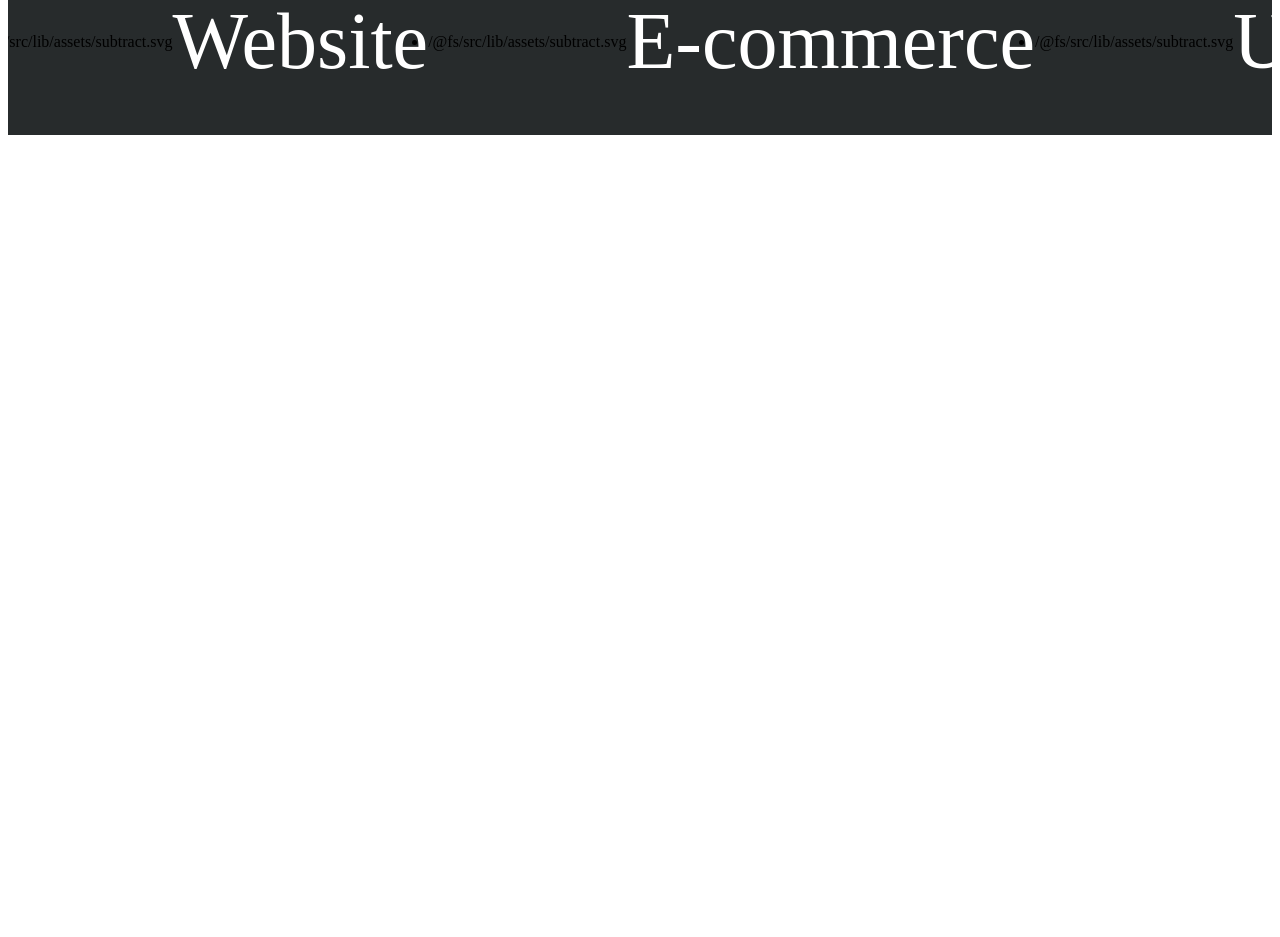
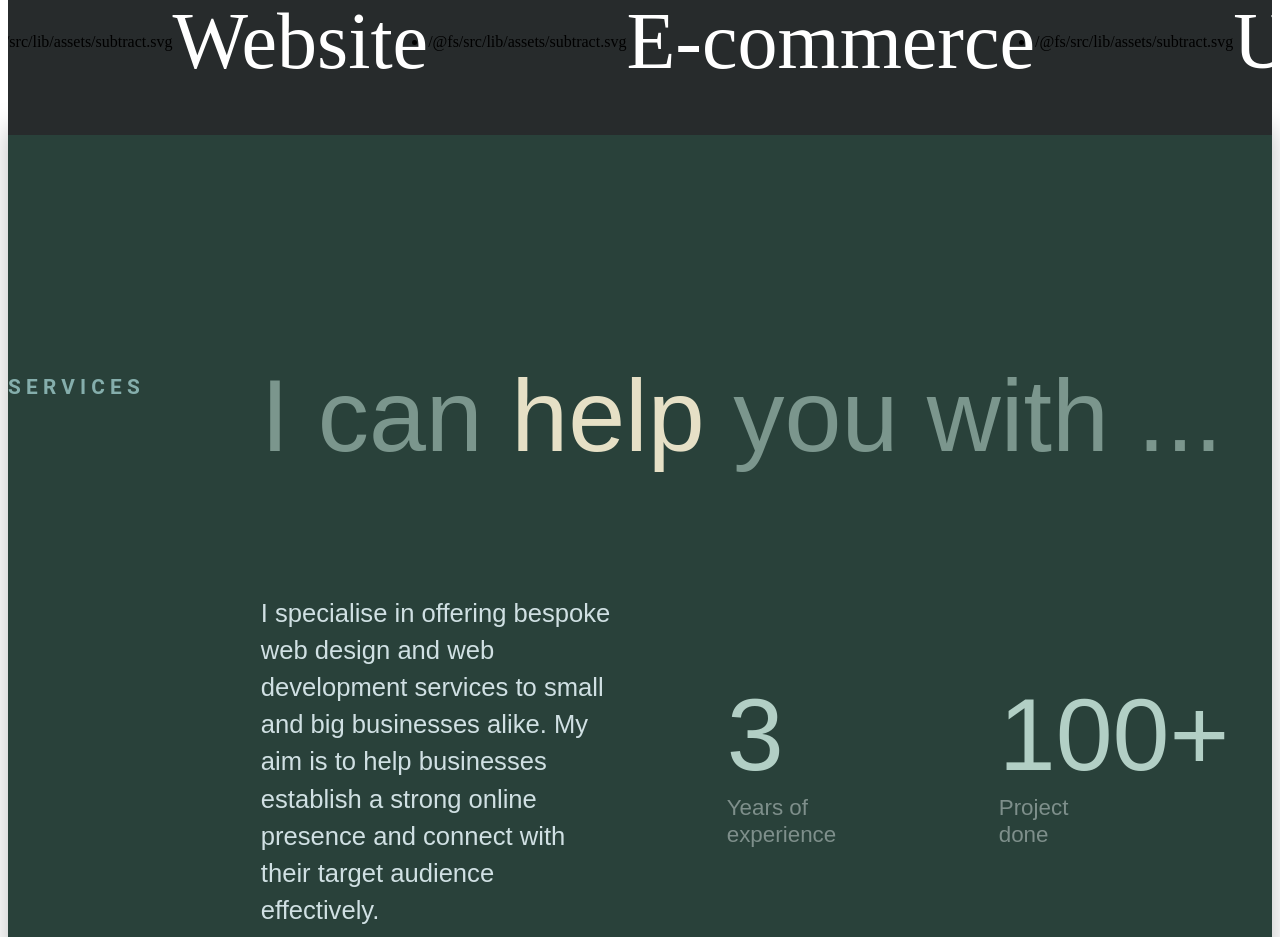
Before and after one commit to destiny0114/keenalevine.github.io, a SvelteKit app: page / in a window 1280 px wide. Shown: the part 1860-2797 px from the top of the page. Before the commit the page ends 2003 px from the top, so only its background shows below. Built offline with nearby package versions, Linux system fonts and the light colour scheme.

Commit message:
Service Section created

```diff
--- a/src/routes/+page.svelte
+++ b/src/routes/+page.svelte
@@ -117,6 +117,53 @@
 			<li class="marquee-elem marquee-text">Web Hosting</li>
 		</ul>
 	</section>
+	<section class="services">
+		<div class="services-content wrapper">
+			<div class="left-col">
+				<h5>Services</h5>
+			</div>
+			<div class="right-col">
+				<h3 class="title">I can <span class="highlight">help</span> you with ...</h3>
+				<div class="description">
+					<p>
+						I specialise in offering bespoke web design and web development services to small and
+						big businesses alike. My aim is to help businesses establish a strong online presence
+						and connect with their target audience effectively.
+					</p>
+					<div class="experience">
+						<h5>3</h5>
+						<small>Years of experience</small>
+					</div>
+					<div class="experience">
+						<h5>100+</h5>
+						<small>Project done</small>
+					</div>
+				</div>
+				<div class="process">
+					<div class="card">
+						<div class="numeric">01</div>
+						<h5>Design</h5>
+						<p>
+							I make web designs that engage your audience and create the user experience you want.
+						</p>
+					</div>
+					<div class="card">
+						<div class="numeric">02</div>
+						<h5>Development</h5>
+						<p>Bringing visuals to life through developing highly functional web solutions.</p>
+					</div>
+					<div class="card">
+						<div class="numeric">03</div>
+						<h5>The Full Package</h5>
+						<p>
+							Get the best of both worlds for your website, capture your brand identity and get
+							fully functional features.
+						</p>
+					</div>
+				</div>
+			</div>
+		</div>
+	</section>
 </main>
 
 <style>
@@ -232,6 +279,140 @@
 		margin: 0 2em;
 	}
 
+	section.services {
+		background: #29413a;
+		box-shadow: 0px -8px 25px rgba(0, 0, 0, 0.25);
+		padding: 15em 0;
+	}
+
+	.services-content.wrapper {
+		display: flex;
+	}
+
+	.services-content .left-col {
+		width: 20%;
+	}
+
+	.services-content .right-col {
+		flex: 1;
+		display: flex;
+		flex-direction: column;
+		gap: 7em;
+	}
+
+	.left-col h5 {
+		font-family: 'Roboto', sans-serif;
+		font-style: normal;
+		font-weight: 600;
+		font-size: 1.3rem;
+		letter-spacing: 0.25em;
+		color: #85aeac;
+		text-transform: uppercase;
+		margin: 0;
+	}
+
+	.right-col .title {
+		font-family: 'Rubik', sans-serif;
+		font-style: normal;
+		font-weight: 400;
+		font-size: 6.4rem;
+		color: #b2cfc599;
+		line-height: 80%;
+		margin: 0;
+	}
+
+	.title .highlight {
+		color: #e6e0c6;
+	}
+
+	.right-col .description {
+		display: flex;
+		justify-content: flex-start;
+		align-items: center;
+		gap: 7em;
+	}
+
+	.description p {
+		max-width: 35%;
+		font-family: 'Rubik', sans-serif;
+		font-style: normal;
+		font-weight: 400;
+		font-size: 1.6rem;
+		line-height: 145%;
+		color: #d0e0e3;
+	}
+
+	.description .experience {
+		display: flex;
+		flex-direction: column;
+		justify-content: flex-start;
+		width: 10em;
+	}
+
+	.description .experience h5 {
+		font-family: Rubik, sans-serif;
+		font-size: 6.4rem;
+		font-weight: 400;
+		text-align: left;
+		color: #b2cfc5;
+		margin: 0;
+	}
+
+	.description .experience small {
+		font-family: Rubik, sans-serif;
+		font-weight: 400;
+		font-size: 1.4rem;
+		line-height: 1.7rem;
+		color: #7e8f8b;
+		margin: 0;
+		max-width: 5em;
+	}
+
+	.right-col .process {
+		display: flex;
+		justify-content: flex-start;
+		align-items: stretch;
+		gap: 4em;
+	}
+
+	.process .card {
+		display: flex;
+		flex-direction: column;
+		gap: 2em;
+		padding: 4em;
+		background: #264d49;
+		box-shadow: 10px 10px 50px rgba(35, 40, 46, 0.25);
+	}
+
+	.card .numeric {
+		font-family: 'Rubik', sans-serif;
+		font-style: normal;
+		font-weight: 400;
+		font-size: 4.8rem;
+		color: #92a9a44d;
+	}
+
+	.card h5,
+	.card p {
+		font-family: 'Rubik', sans-serif;
+		font-style: normal;
+		font-weight: 400;
+		line-height: 2.8rem;
+		color: #e6e0c6;
+		margin: 0;
+	}
+
+	.card h5 {
+		font-size: 2.4rem;
+	}
+
+	.card p {
+		flex-grow: 1;
+
+		font-size: 1.4rem;
+		max-width: 15em;
+	}
+
 	@media only screen and (min-width: 680px) {
 		.hero-img {
 			width: 600px;
```
